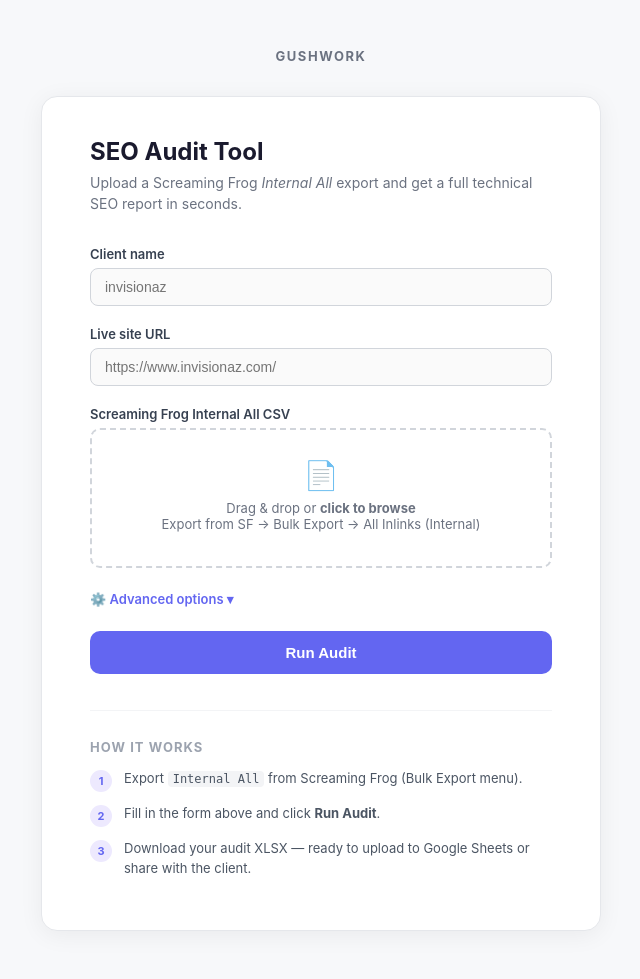
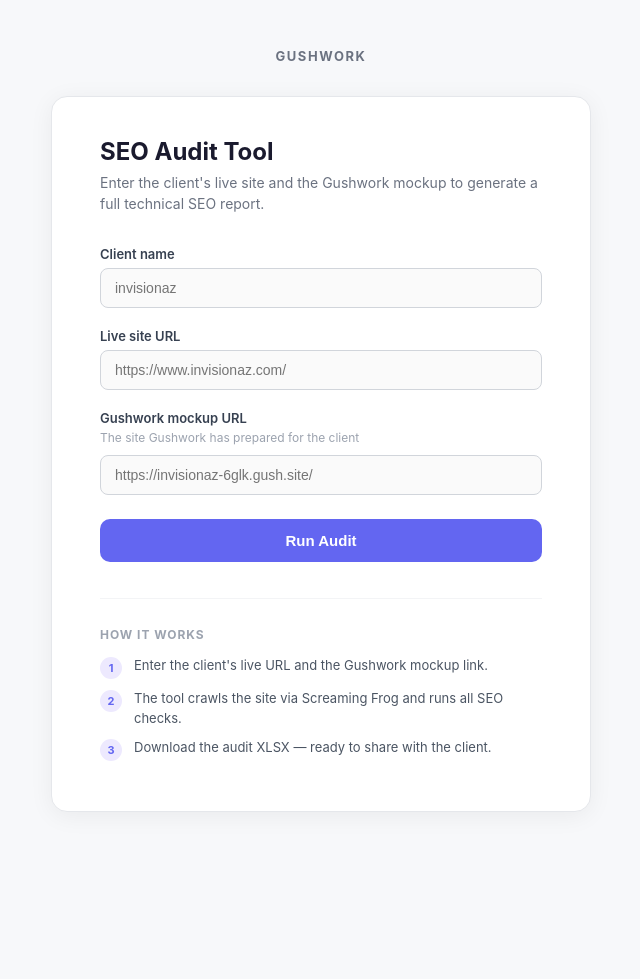
Before and after one commit to shavigoyal-hub/website-audit-tool, a Flask app: page / in a window 1280 px wide. Shown: the whole page, without its empty margins (319-959 px from the left). After the commit the page ends 812 px from the top, so only its background shows below. Run offline with Flask 3, Linux system fonts and the light colour scheme.

Commit message:
ux: simplify form — remove CSV upload, add mockup URL, drop advanced options
Form now asks only: client name, live URL, Gushwork mockup URL.
Backend looks up the CSV via inputs/{client}.csv or clients/{client}.json config.

Co-Authored-By: Claude Sonnet 4.6 <noreply@anthropic.com>

```diff
--- a/app.py
+++ b/app.py
@@ -1,10 +1,9 @@
 """Flask web app — wraps the CLI audit tool for Vercel hosting."""
 import json
 import os
-import tempfile
 import traceback
 
-from flask import Flask, jsonify, redirect, render_template, request, send_file, url_for
+from flask import Flask, jsonify, render_template, request, send_file
 
 from audit import config as cfg_mod, observations, pagespeed, parameters, report_xlsx, sf_csv
 
@@ -22,78 +21,83 @@ def run_audit():
     try:
         client_name = request.form.get("client_name", "").strip().lower().replace(" ", "_")
         live_url = request.form.get("live_url", "").strip()
-        exclude_raw = request.form.get("exclude_patterns", "").strip()
-        psi_key = request.form.get("psi_key", "").strip() or os.environ.get("PAGESPEED_API_KEY")
-        no_psi = not bool(psi_key)
+        mockup_url = request.form.get("mockup_url", "").strip()
+        psi_key = os.environ.get("PAGESPEED_API_KEY")
 
         if not client_name or not live_url:
             return jsonify({"error": "Client name and live URL are required."}), 400
 
-        csv_file = request.files.get("csv_file")
-        if not csv_file or csv_file.filename == "":
-            return jsonify({"error": "Screaming Frog Internal All CSV is required."}), 400
+        # Look for a pre-placed CSV at the conventional path, or fall back to a
+        # client-specific JSON config (which points to the CSV inside it).
+        csv_path = os.path.join("inputs", f"{client_name}_internal_all.csv")
+        client_json = os.path.join("clients", f"{client_name}.json")
 
-        # Parse exclude patterns
-        exclude_patterns = [p.strip() for p in exclude_raw.split(",") if p.strip()] if exclude_raw else []
+        if os.path.exists(client_json):
+            with open(client_json) as f:
+                stored = json.load(f)
+            csv_path = stored.get("sf_internal_all_csv", csv_path)
+            exclude_patterns = stored.get("exclude_url_patterns", [])
+            page_type_patterns = stored.get("page_type_patterns")
+            manual_psi = stored.get("manual_psi")
+            if not mockup_url:
+                mockup_url = stored.get("mockup_url", "")
+        else:
+            exclude_patterns = []
+            page_type_patterns = None
+            manual_psi = None
 
-        # Save uploaded CSV to a temp file
-        with tempfile.NamedTemporaryFile(suffix=".csv", delete=False) as tmp:
-            csv_file.save(tmp.name)
-            tmp_csv_path = tmp.name
+        if not os.path.exists(csv_path):
+            return jsonify({
+                "error": (
+                    f"No crawl data found for '{client_name}'. "
+                    f"Expected at: {csv_path}\n"
+                    "Run a Screaming Frog crawl first and place the Internal All CSV there."
+                )
+            }), 400
 
-        try:
-            cfg = {
-                "client": client_name,
-                "live_url": live_url if live_url.endswith("/") else live_url + "/",
-                "sf_internal_all_csv": tmp_csv_path,
-                "exclude_url_patterns": exclude_patterns,
-                "pagespeed_strategy": "mobile",
-                "manual_psi": None,
-                "page_type_patterns": None,
-                "cro_observations": [],
-            }
+        import pandas as pd
+        df_raw = pd.read_csv(csv_path, dtype=str, keep_default_na=False, low_memory=False)
+        df_raw.columns = [c.strip() for c in df_raw.columns]
+        df = sf_csv.load(csv_path, exclude_patterns=exclude_patterns)
 
-            import pandas as pd
-            df_raw = pd.read_csv(tmp_csv_path, dtype=str, keep_default_na=False, low_memory=False)
-            df_raw.columns = [c.strip() for c in df_raw.columns]
-            df = sf_csv.load(tmp_csv_path, exclude_patterns=exclude_patterns)
+        findings = sf_csv.run_checks(df, df, has_images_csv=False)
+        reps = sf_csv.representative_pages(df, custom_patterns=page_type_patterns)
 
-            findings = sf_csv.run_checks(df, df, has_images_csv=False)
-            reps = sf_csv.representative_pages(df)
+        psi_live, psi_rows, psi_passed = {}, [], []
+        if manual_psi:
+            psi_live = manual_psi
+            psi_rows = observations.psi_to_observations(psi_live)
+            _, psi_passed = observations.psi_status(psi_live)
+        elif psi_key:
+            psi_live = pagespeed.fetch_many(reps, "mobile", psi_key)
+            psi_rows = observations.psi_to_observations(psi_live)
+            _, psi_passed = observations.psi_status(psi_live)
 
-            psi_live, psi_rows, psi_passed = {}, [], []
-            if not no_psi:
-                psi_live = pagespeed.fetch_many(reps, "mobile", psi_key)
-                psi_rows = observations.psi_to_observations(psi_live)
-                _, psi_passed = observations.psi_status(psi_live)
+        live_url_norm = live_url if live_url.endswith("/") else live_url + "/"
+        site = parameters.evaluate(df, live_url_norm)
+        site_obs = [{"category": i["category"], "observation": i["observation"],
+                     "priority": i["priority"], "impact": i["impact"], "reference": i["reference"]}
+                    for i in site["issues"]]
 
-            site = parameters.evaluate(df, cfg["live_url"])
-            site_obs = [{"category": i["category"], "observation": i["observation"],
-                         "priority": i["priority"], "impact": i["impact"], "reference": i["reference"]}
-                        for i in site["issues"]]
+        rows, notes = observations.build_rows(findings, psi_rows, site_obs)
+        notes.extend(f"Not evaluated : {x}" for x in site["na"])
 
-            rows, notes = observations.build_rows(findings, psi_rows, site_obs)
-            notes.extend(f"Not evaluated : {x}" for x in site["na"])
+        evidence_tabs = [f["evidence"] for f in findings if f.get("evidence")]
+        fired_csv = {f["key"] for f in findings if f["count"] > 0}
+        passed = observations.build_passed_tab(fired_csv, psi_passed, [])
+        passed.extend([p] for p in site["passed"])
+        evidence_tabs.append(("Checks Passed", ["Parameter tested : no issues found"], passed))
 
-            evidence_tabs = [f["evidence"] for f in findings if f.get("evidence")]
-            fired_csv = {f["key"] for f in findings if f["count"] > 0}
-            passed = observations.build_passed_tab(fired_csv, psi_passed, [])
-            passed.extend([p] for p in site["passed"])
-            evidence_tabs.append(("Checks Passed", ["Parameter tested : no issues found"], passed))
+        os.makedirs("output", exist_ok=True)
+        out_path = os.path.join("output", f"{client_name}_audit.xlsx")
+        report_xlsx.build(out_path, client_name, rows, notes, df_raw, evidence_tabs)
 
-            os.makedirs("output", exist_ok=True)
-            out_path = os.path.join("output", f"{client_name}_audit.xlsx")
-            report_xlsx.build(out_path, client_name, rows, notes, df_raw, evidence_tabs)
-
-            return jsonify({
-                "ok": True,
-                "observations": len(rows),
-                "xlsx": out_path,
-                "message": f"Audit complete — {len(rows)} observations found.",
-            })
-
-        finally:
-            os.unlink(tmp_csv_path)
+        return jsonify({
+            "ok": True,
+            "observations": len(rows),
+            "xlsx": out_path,
+            "message": f"Audit complete — {len(rows)} observations found.",
+        })
 
     except Exception:
         return jsonify({"error": traceback.format_exc()}), 500
--- a/templates/index.html
+++ b/templates/index.html
@@ -26,7 +26,7 @@
       border-radius: 16px;
       padding: 40px 48px;
       width: 100%;
-      max-width: 560px;
+      max-width: 540px;
       box-shadow: 0 4px 24px rgba(0,0,0,0.06);
     }
 
@@ -36,9 +36,9 @@
     label { display: block; font-size: 13px; font-weight: 600; color: #374151; margin-bottom: 6px; }
     .hint  { font-size: 12px; color: #9ca3af; margin-top: -2px; margin-bottom: 10px; }
 
-    input[type="text"], input[type="url"], input[type="password"], input[type="file"] {
+    input[type="text"], input[type="url"] {
       width: 100%;
-      padding: 10px 14px;
+      padding: 11px 14px;
       border: 1px solid #d1d5db;
       border-radius: 8px;
       font-size: 14px;
@@ -47,33 +47,6 @@
       margin-bottom: 20px;
     }
     input:focus { outline: none; border-color: #6366f1; background: #fff; }
-
-    input[type="file"] { padding: 8px 12px; cursor: pointer; }
-
-    .upload-zone {
-      border: 2px dashed #d1d5db;
-      border-radius: 10px;
-      padding: 28px;
-      text-align: center;
-      cursor: pointer;
-      transition: border-color 0.15s, background 0.15s;
-      margin-bottom: 20px;
-      position: relative;
-    }
-    .upload-zone:hover { border-color: #6366f1; background: #f5f3ff; }
-    .upload-zone input[type="file"] {
-      position: absolute; inset: 0; opacity: 0; cursor: pointer; margin: 0; padding: 0;
-    }
-    .upload-zone .icon { font-size: 28px; margin-bottom: 8px; }
-    .upload-zone p { font-size: 13px; color: #6b7280; }
-    .upload-zone .file-name { font-size: 13px; font-weight: 600; color: #6366f1; margin-top: 6px; }
-
-    .optional-toggle {
-      font-size: 13px; color: #6366f1; font-weight: 600; cursor: pointer;
-      margin-bottom: 16px; display: inline-block; user-select: none;
-    }
-    .optional-section { display: none; }
-    .optional-section.open { display: block; }
 
     button[type="submit"] {
       width: 100%;
@@ -86,21 +59,11 @@
       font-weight: 700;
       cursor: pointer;
       transition: background 0.15s, transform 0.1s;
-      margin-top: 8px;
+      margin-top: 4px;
     }
     button[type="submit"]:hover { background: #4f46e5; }
     button[type="submit"]:active { transform: scale(0.99); }
     button[type="submit"]:disabled { background: #a5b4fc; cursor: not-allowed; }
-
-    #result {
-      margin-top: 24px;
-      padding: 16px 20px;
-      border-radius: 10px;
-      font-size: 14px;
-      display: none;
-    }
-    #result.success { background: #f0fdf4; border: 1px solid #86efac; color: #166534; }
-    #result.error   { background: #fef2f2; border: 1px solid #fca5a5; color: #991b1b; }
 
     .spinner {
       display: none;
@@ -113,9 +76,19 @@
     }
     @keyframes spin { to { transform: rotate(360deg); } }
 
+    #result {
+      margin-top: 24px;
+      padding: 16px 20px;
+      border-radius: 10px;
+      font-size: 14px;
+      display: none;
+    }
+    #result.success { background: #f0fdf4; border: 1px solid #86efac; color: #166534; }
+    #result.error   { background: #fef2f2; border: 1px solid #fca5a5; color: #991b1b; }
+
     .steps { margin-top: 36px; padding-top: 28px; border-top: 1px solid #f3f4f6; }
-    .steps h3 { font-size: 13px; font-weight: 700; color: #9ca3af; text-transform: uppercase; letter-spacing: 0.08em; margin-bottom: 14px; }
-    .step { display: flex; gap: 12px; margin-bottom: 12px; }
+    .steps h3 { font-size: 12px; font-weight: 700; color: #9ca3af; text-transform: uppercase; letter-spacing: 0.08em; margin-bottom: 14px; }
+    .step { display: flex; gap: 12px; margin-bottom: 10px; }
     .step-num { width: 22px; height: 22px; border-radius: 50%; background: #ede9fe; color: #6366f1; font-size: 11px; font-weight: 700; display: flex; align-items: center; justify-content: center; flex-shrink: 0; margin-top: 1px; }
     .step p { font-size: 13px; color: #4b5563; line-height: 1.5; }
     .step code { background: #f3f4f6; border-radius: 4px; padding: 1px 5px; font-size: 12px; }
@@ -126,34 +99,18 @@
 
   <div class="card">
     <h1>SEO Audit Tool</h1>
-    <p class="subtitle">Upload a Screaming Frog <em>Internal All</em> export and get a full technical SEO report in seconds.</p>
+    <p class="subtitle">Enter the client's live site and the Gushwork mockup to generate a full technical SEO report.</p>
 
-    <form id="auditForm" enctype="multipart/form-data">
+    <form id="auditForm">
       <label for="client_name">Client name</label>
       <input type="text" id="client_name" name="client_name" placeholder="invisionaz" required />
 
       <label for="live_url">Live site URL</label>
       <input type="url" id="live_url" name="live_url" placeholder="https://www.invisionaz.com/" required />
 
-      <label>Screaming Frog Internal All CSV</label>
-      <div class="upload-zone" id="uploadZone">
-        <div class="icon">📄</div>
-        <p>Drag & drop or <strong>click to browse</strong></p>
-        <p>Export from SF → Bulk Export → All Inlinks (Internal)</p>
-        <div class="file-name" id="fileName"></div>
-        <input type="file" name="csv_file" id="csvFile" accept=".csv" required />
-      </div>
-
-      <span class="optional-toggle" id="optToggle">⚙️ Advanced options ▾</span>
-      <div class="optional-section" id="optSection">
-        <label for="exclude_patterns">Exclude URL patterns <span style="font-weight:400;color:#9ca3af">(comma-separated)</span></label>
-        <p class="hint">e.g. /feeds, /category, ?page=</p>
-        <input type="text" id="exclude_patterns" name="exclude_patterns" placeholder="/feeds, /category, ?page=" />
-
-        <label for="psi_key">PageSpeed API key <span style="font-weight:400;color:#9ca3af">(optional)</span></label>
-        <p class="hint">Leave blank to skip live PageSpeed checks</p>
-        <input type="password" id="psi_key" name="psi_key" placeholder="AIzaSy…" />
-      </div>
+      <label for="mockup_url">Gushwork mockup URL</label>
+      <p class="hint">The site Gushwork has prepared for the client</p>
+      <input type="url" id="mockup_url" name="mockup_url" placeholder="https://invisionaz-6glk.gush.site/" />
 
       <button type="submit" id="submitBtn">
         <span id="btnText">Run Audit</span>
@@ -165,26 +122,13 @@
 
     <div class="steps">
       <h3>How it works</h3>
-      <div class="step"><div class="step-num">1</div><p>Export <code>Internal All</code> from Screaming Frog (Bulk Export menu).</p></div>
-      <div class="step"><div class="step-num">2</div><p>Fill in the form above and click <strong>Run Audit</strong>.</p></div>
-      <div class="step"><div class="step-num">3</div><p>Download your audit XLSX — ready to upload to Google Sheets or share with the client.</p></div>
+      <div class="step"><div class="step-num">1</div><p>Enter the client's live URL and the Gushwork mockup link.</p></div>
+      <div class="step"><div class="step-num">2</div><p>The tool crawls the site via Screaming Frog and runs all SEO checks.</p></div>
+      <div class="step"><div class="step-num">3</div><p>Download the audit XLSX — ready to share with the client.</p></div>
     </div>
   </div>
 
   <script>
-    // File name preview
-    document.getElementById("csvFile").addEventListener("change", function () {
-      document.getElementById("fileName").textContent = this.files[0]?.name || "";
-    });
-
-    // Optional section toggle
-    document.getElementById("optToggle").addEventListener("click", function () {
-      const sec = document.getElementById("optSection");
-      sec.classList.toggle("open");
-      this.textContent = sec.classList.contains("open") ? "⚙️ Advanced options ▴" : "⚙️ Advanced options ▾";
-    });
-
-    // Form submit
     document.getElementById("auditForm").addEventListener("submit", async function (e) {
       e.preventDefault();
       const btn = document.getElementById("submitBtn");
```
